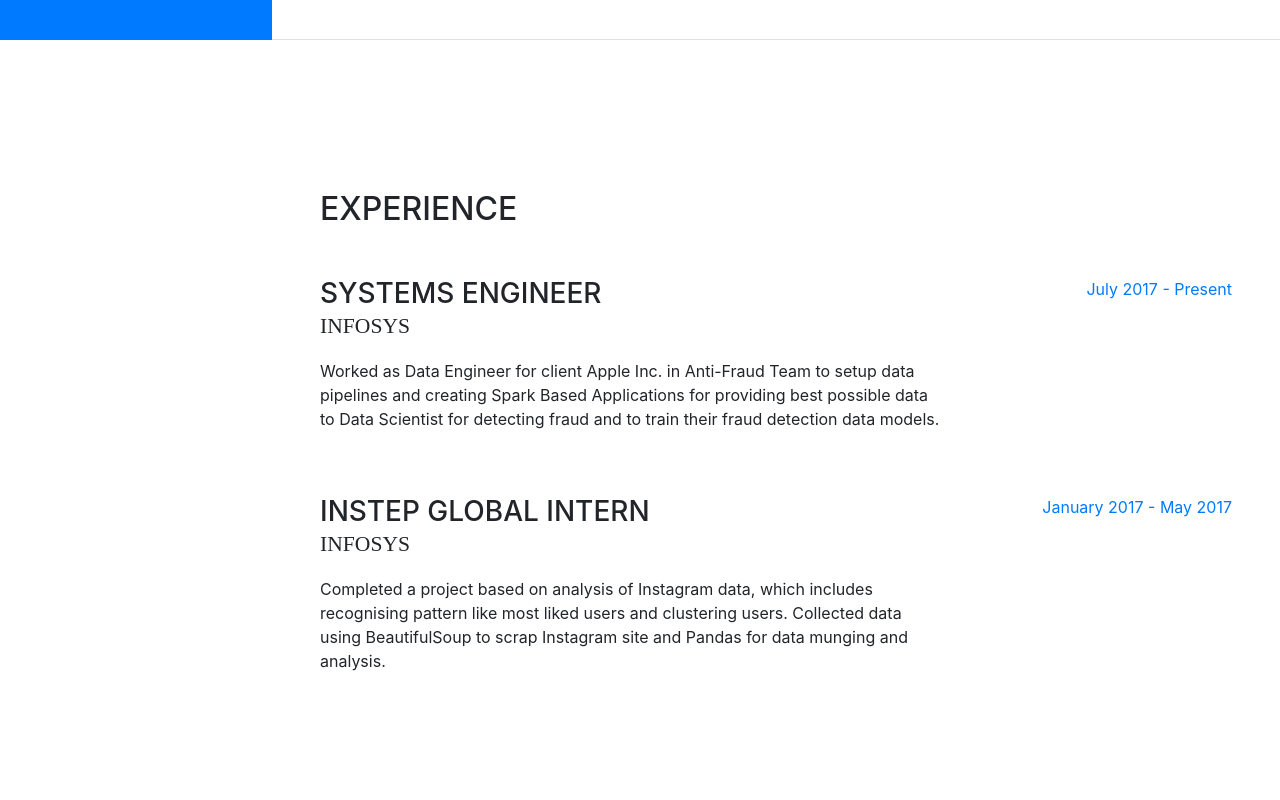
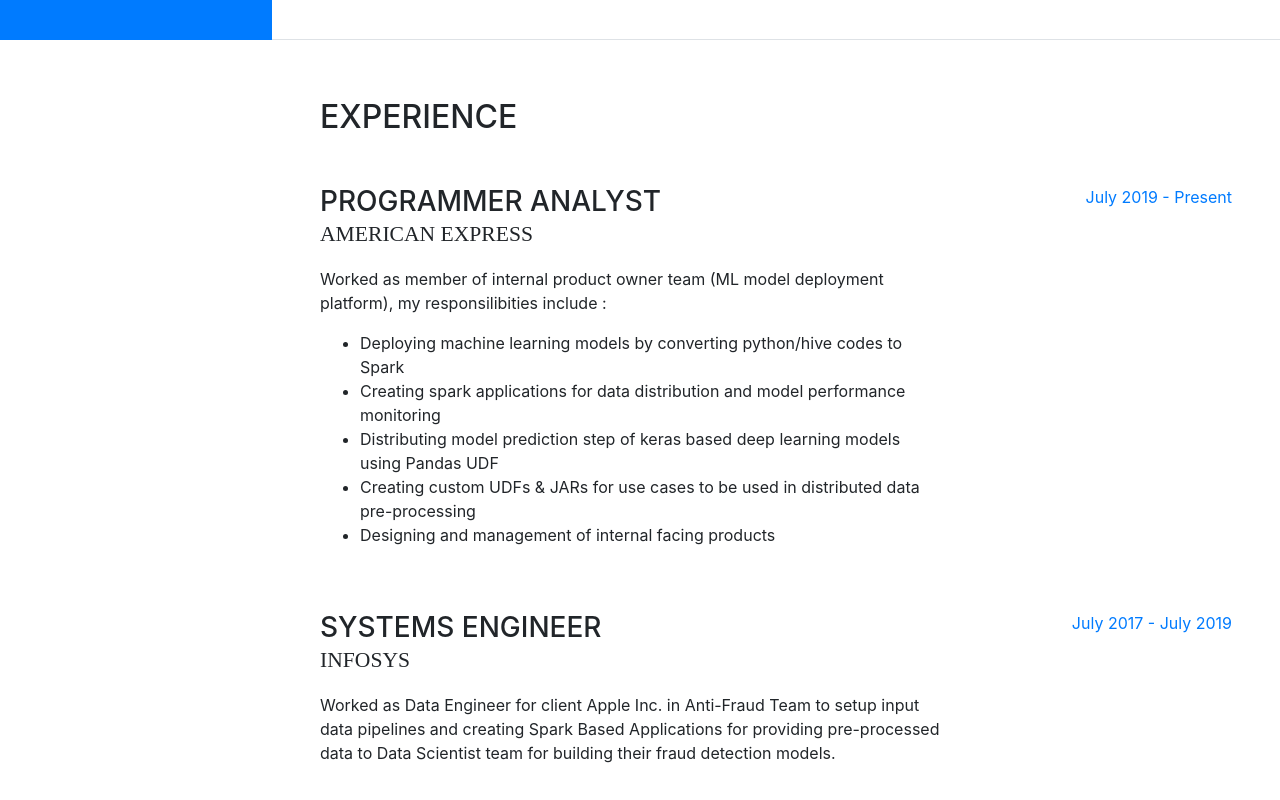
Before and after one commit to mohitsharmaaa/resume, a website with bundled scripts: page index.html in a window 1280 px wide. Shown: the part 760-1560 px from the top of the page. Built offline with nearby package versions, Linux system fonts and the light colour scheme; a web font is replaced by a local one.

Commit message:
Updating Experience and project details

```diff
--- a/index.html
+++ b/index.html
@@ -76,7 +76,8 @@
           <div class="subheading mb-5">Software Developer,  +91-9557117565 ·
             <a href="mailto:19mohitsharma95@gmail.com">19mohitsharma95@gmail.com</a>
           </div>
-          <p class="mb-5">IT Professional with 2+ years of experience specializing in Apache Spark and Hadoop. Knowledge of Python and Scala.</p>
+          <p class="mb-5">Current Programmer Analyst at American Express with 3+ years of experience specializing in Spark and Hadoop. Knowledge of Python,Scala and
+Machine Learning.</p>
           <ul class="list-inline list-social-icons mb-0">
             <li class="list-inline-item">
               <a href="https://www.linkedin.com/in/19mohitsharma95/">
@@ -161,29 +162,34 @@
 -->
           <div class="resume-item d-flex flex-column flex-md-row mb-5">
             <div class="resume-content mr-auto">
-              <h3 class="mb-0">Systems Engineer</h3>
-              <div class="subheading mb-3">Infosys</div>
+              <h3 class="mb-0">Programmer Analyst</h3>
+              <div class="subheading mb-3">American Express</div>
               <p>
-              Worked as Data Engineer for client Apple Inc. in Anti-Fraud Team to setup data pipelines and creating Spark Based Applications for providing best possible data to Data Scientist for detecting fraud and to train their fraud detection data models.
-              </p>
+              Worked as member of internal product owner team (ML model deployment platform), my responsilibities include :
+              <ul>
+                <li>Deploying machine learning models by converting python/hive codes to Spark</li>
+                <li>Creating spark applications for data distribution and model performance monitoring</li>
+                <li>Distributing model prediction step of keras based deep learning models using Pandas UDF</li>
+                <li>Creating custom UDFs & JARs for use cases to be used in distributed data pre-processing</li>
+                <li>Designing and management of internal facing products</li>
+              </ul>
+             </p>
             </div>
             <div class="resume-date text-md-right">
-              <span class="text-primary">July 2017 - Present</span>
+              <span class="text-primary">July 2019 - Present</span>
             </div>
           </div>
 
           <div class="resume-item d-flex flex-column flex-md-row">
             <div class="resume-content mr-auto">
-              <h3 class="mb-0">InStep Global Intern</h3>
+              <h3 class="mb-0">Systems Engineer</h3>
               <div class="subheading mb-3">Infosys </div>
               <p>
-                Completed a project based on analysis of Instagram data, which includes recognising pattern like most liked users and clustering users.
-                Collected data using BeautifulSoup to scrap Instagram site and Pandas for data munging and analysis.
-
+                Worked as Data Engineer for client Apple Inc. in Anti-Fraud Team to setup input data pipelines and creating Spark Based Applications for providing pre-processed data to Data Scientist team for building their fraud detection models.
               </p>
             </div>
             <div class="resume-date text-md-right">
-              <span class="text-primary">January 2017 - May 2017</span>
+              <span class="text-primary">July 2017 - July 2019</span>
             </div>
           </div>
 
```
